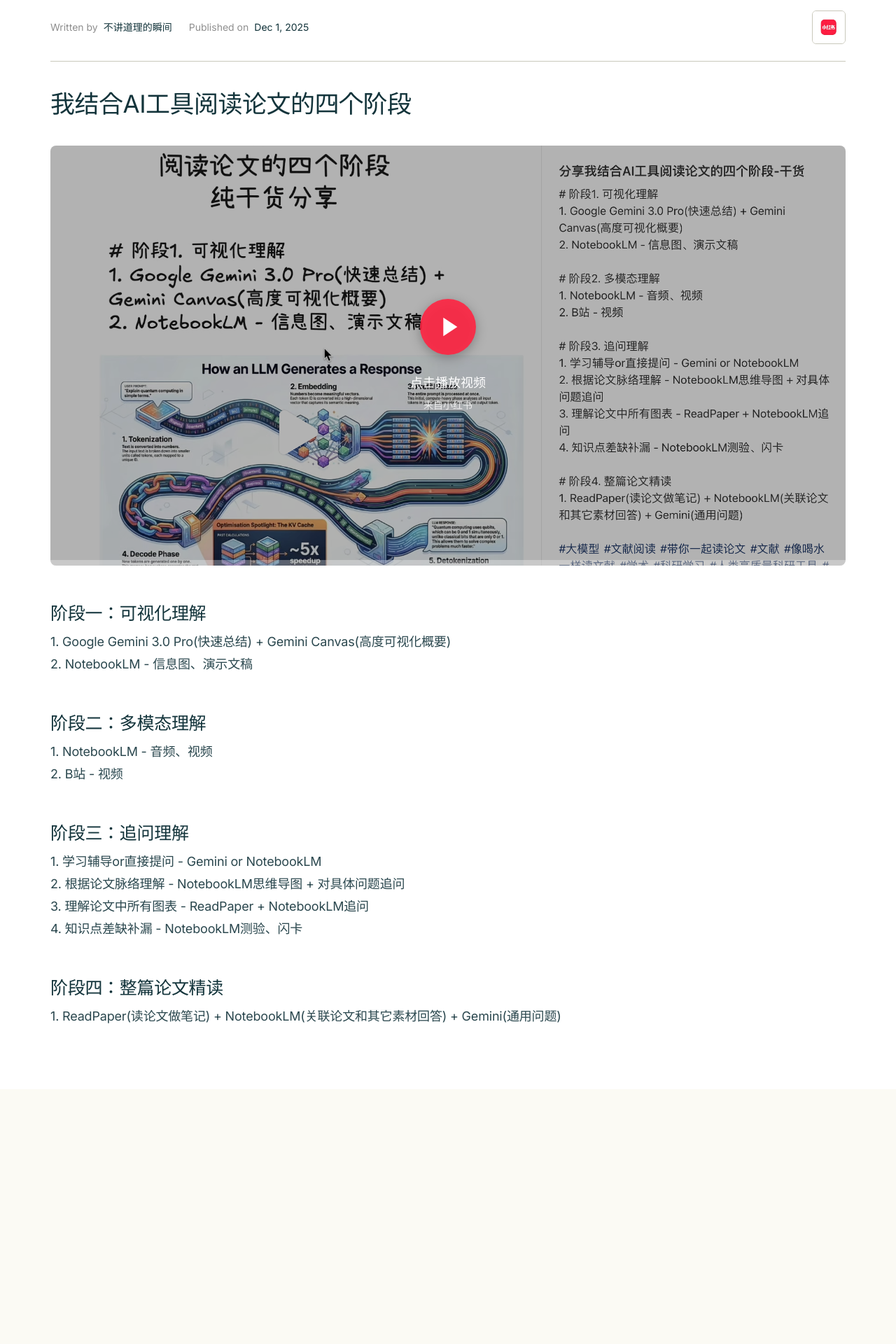
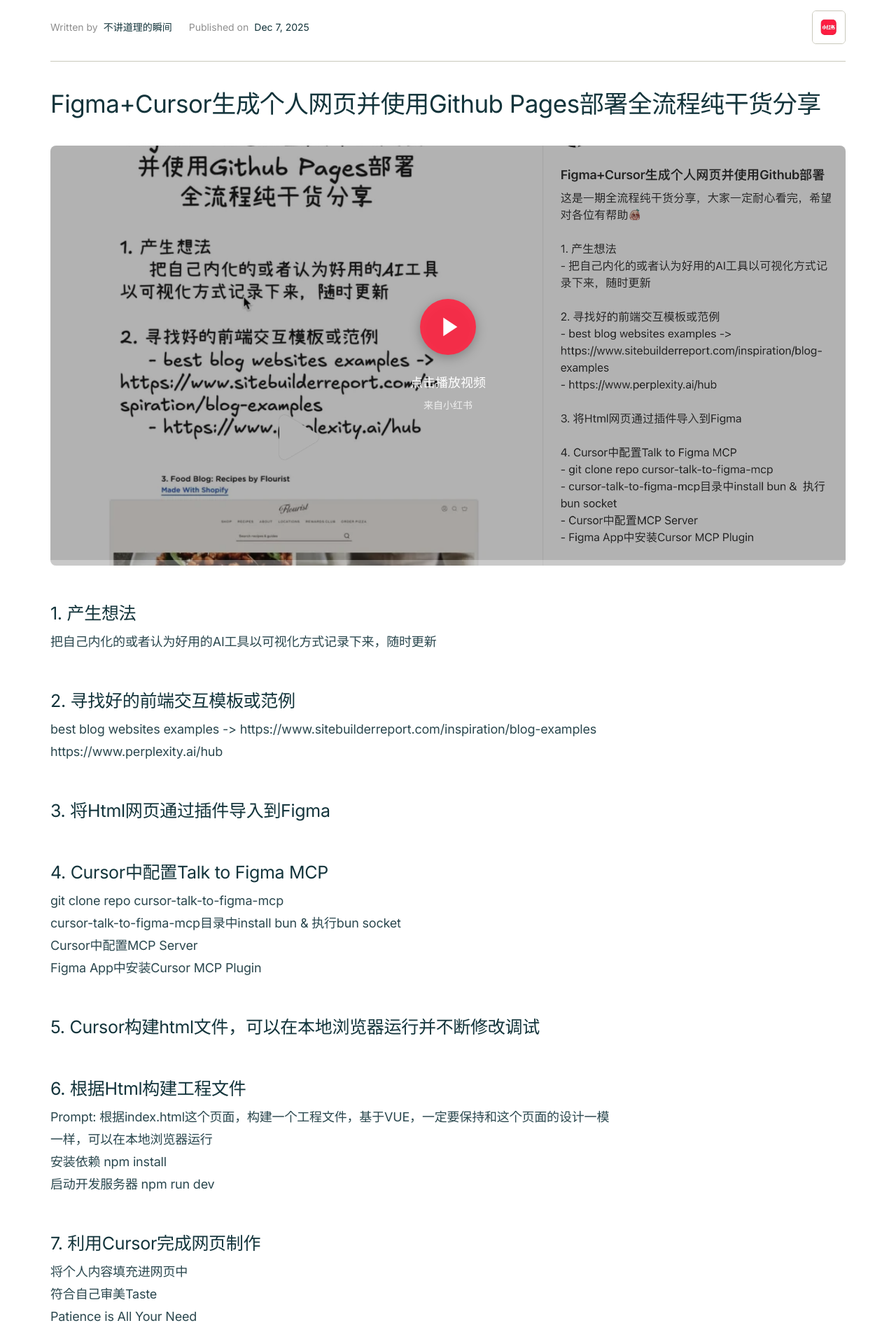
Before and after one commit to WorgenZhang/Fan-AI-Tools-and-Learning-Website, a Vue app: page /article/1 in a window 1280 px wide. Shown: the part 500-2420 px from the top of the page at 70% size. Before the commit the page ends 2056 px from the top, so only its background shows below. Built offline with nearby package versions, Linux system fonts and the light colour scheme; the HTML template or start-up script is replaced by a standard one.

Commit message:
251209 Add more contents

```diff
--- a/src/components/FeaturedArticle.vue
+++ b/src/components/FeaturedArticle.vue
@@ -3,21 +3,21 @@
         <div class="featured-card">
             <router-link to="/article/featured" class="featured-image-link">
                 <div class="featured-image">
-                    <img :src="getAssetPath('/黑白水墨画.png')" alt="Featured Article" />
+                    <img :src="getAssetPath('/Figma-Cursor-个人网页.png')" alt="Featured Article" />
                 </div>
             </router-link>
             <div class="featured-content">
                 <router-link to="/article/featured" class="featured-title-link">
-                    <h2 class="featured-title">我结合AI工具<br>阅读论文的<br>四个阶段</h2>
+                    <h2 class="featured-title">Figma+Cursor生成个人网页<br>并使用Github Pages部署<br>全流程纯干货分享</h2>
                 </router-link>
-                <p class="featured-description">可视化理解->多模态理解->追问理解->整篇论文精读</p>
+                <p class="featured-description"></p>
                 <router-link to="/article/featured" class="read-more-btn">READ MORE</router-link>
                 <div class="featured-tags">
                     <span class="featured-tag">AI Methodology</span>
-                    <span class="featured-tag">Gemini3.0</span>
-                    <span class="featured-tag">NotebookLM</span>
-                    <span class="featured-tag">ReadPaper</span>
-                    <span class="featured-tag">Paper</span>
+                    <span class="featured-tag">Figma</span>
+                    <span class="featured-tag">Cursor</span>
+                    <span class="featured-tag">MCP</span>
+                    <span class="featured-tag">Github Pages</span>
                 </div>
             </div>
         </div>
--- a/src/data/blogPosts.js
+++ b/src/data/blogPosts.js
@@ -19,43 +19,74 @@
 const articleDetails = {
     'featured': {
         id: 'featured',
-        title: '我结合AI工具阅读论文的四个阶段',
+        title: 'Figma+Cursor生成个人网页并使用Github Pages部署全流程纯干货分享',
         author: '不讲道理的瞬间',
-        date: 'Dec 1, 2025',
-        image: '/黑白水墨画.png',
-        coverImage: '/黑白水墨画.png',
-        videoUrl: 'https://www.xiaohongshu.com/explore/692bedbb000000001d03bd18?xsec_token=ABKKn7k_AoJIVFMKFqyVr6YeaoBlDdp6xpiLsqUClfJ3k%3D&xsec_source=pc_user',
-        videoCover: '/AI工具阅读论文-Video.png',
+        date: 'Dec 7, 2025',
+        image: '/Figma-Cursor-个人网页.png',
+        videoUrl: 'https://www.xiaohongshu.com/explore/693580de000000001e002a92?xsec_token=ABSJg4X_EWdCnih4dlvPBFEtQn4yS-EV5AgQBv4re9v70=&xsec_source=pc_user',
+        videoCover: '/Figma-Cursor-个人网页-Video.png',
         content: [
             {
-                title: '阶段一：可视化理解',
+                title: '1. 产生想法',
                 paragraphs: [
-                    '1. Google Gemini 3.0 Pro(快速总结) + Gemini Canvas(高度可视化概要)',
-                    '2. NotebookLM - 信息图、演示文稿'
+                    '把自己内化的或者认为好用的AI工具以可视化方式记录下来，随时更新'
                 ]
             },
             {
-                title: '阶段二：多模态理解',
+                title: '2. 寻找好的前端交互模板或范例',
                 paragraphs: [
-                    '1. NotebookLM - 音频、视频',
-                    '2. B站 - 视频'
+                    'best blog websites examples -> https://www.sitebuilderreport.com/inspiration/blog-examples',
+                    'https://www.perplexity.ai/hub'
                 ]
             },
             {
-                title: '阶段三：追问理解',
+                title: '3. 将Html网页通过插件导入到Figma',
                 paragraphs: [
-                    '1. 学习辅导or直接提问 - Gemini or NotebookLM',
-                    '2. 根据论文脉络理解 - NotebookLM思维导图 + 对具体问题追问',
-                    '3. 理解论文中所有图表 - ReadPaper + NotebookLM追问',
-                    '4. 知识点差缺补漏 - NotebookLM测验、闪卡'
                 ]
             },
             {
-                title: '阶段四：整篇论文精读',
+                title: '4. Cursor中配置Talk to Figma MCP',
                 paragraphs: [
-                    '1. ReadPaper(读论文做笔记) + NotebookLM(关联论文和其它素材回答) + Gemini(通用问题)'
+                    'git clone repo cursor-talk-to-figma-mcp',
+                    'cursor-talk-to-figma-mcp目录中install bun & 执行bun socket',
+                    'Cursor中配置MCP Server',
+                    'Figma App中安装Cursor MCP Plugin'
                 ]
-            }
+            },
+            {
+                title: '5. Cursor构建html文件，可以在本地浏览器运行并不断修改调试',
+                paragraphs: [
+                ]
+            },
+            {
+                title: '6. 根据Html构建工程文件',
+                paragraphs: [
+                    'Prompt: 根据index.html这个页面，构建一个工程文件，基于VUE，一定要保持和这个页面的设计一模一样，可以在本地浏览器运行',
+                    '安装依赖 npm install',
+                    '启动开发服务器 npm run dev'
+                ]
+            },
+            {
+                title: '7. 利用Cursor完成网页制作',
+                paragraphs: [
+                    '将个人内容填充进网页中',
+                    '符合自己审美Taste',
+                    'Patience is All Your Need'
+                ]
+            },
+            {
+                title: '8. 将代码上传自己的Github Repo仓库',
+                paragraphs: [
+                    'https://jcnxsec3j5sb.feishu.cn/wiki/HXWCwdm3aiqJlXkkfaicrDeKnMe?from=from_copylink'
+                ]
+            },
+            {
+                title: '9. 基于Github Repo部署自己的网站',
+                paragraphs: [
+                    'Github Pages (大陆地区不友好)',
+                    'Tencent EdgeOne (海外+大陆地区 但需要实名认证+自定义域名)'
+                ]
+            },
         ]
     },
 '12': {
```
Also changed, not shown: public/Figma-Cursor-个人网页-Video.png (added), public/Figma-Cursor-个人网页.png (added).
